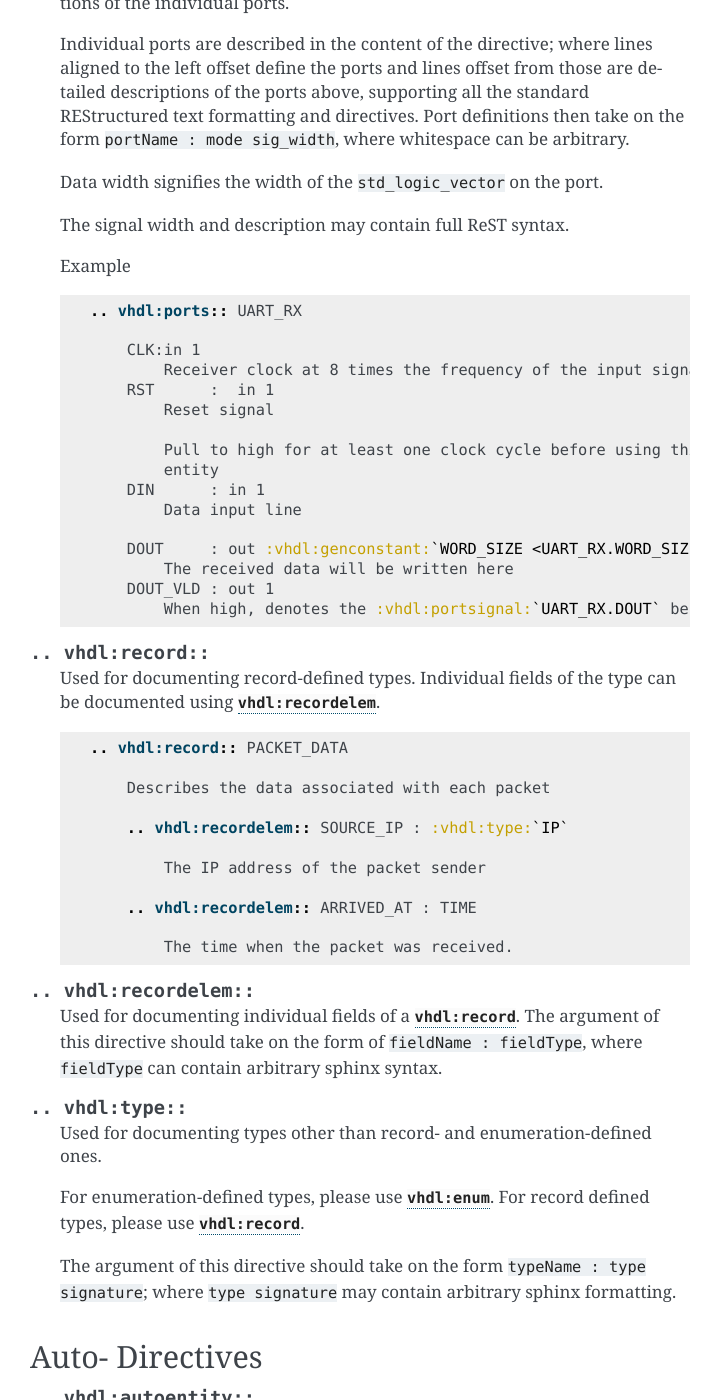
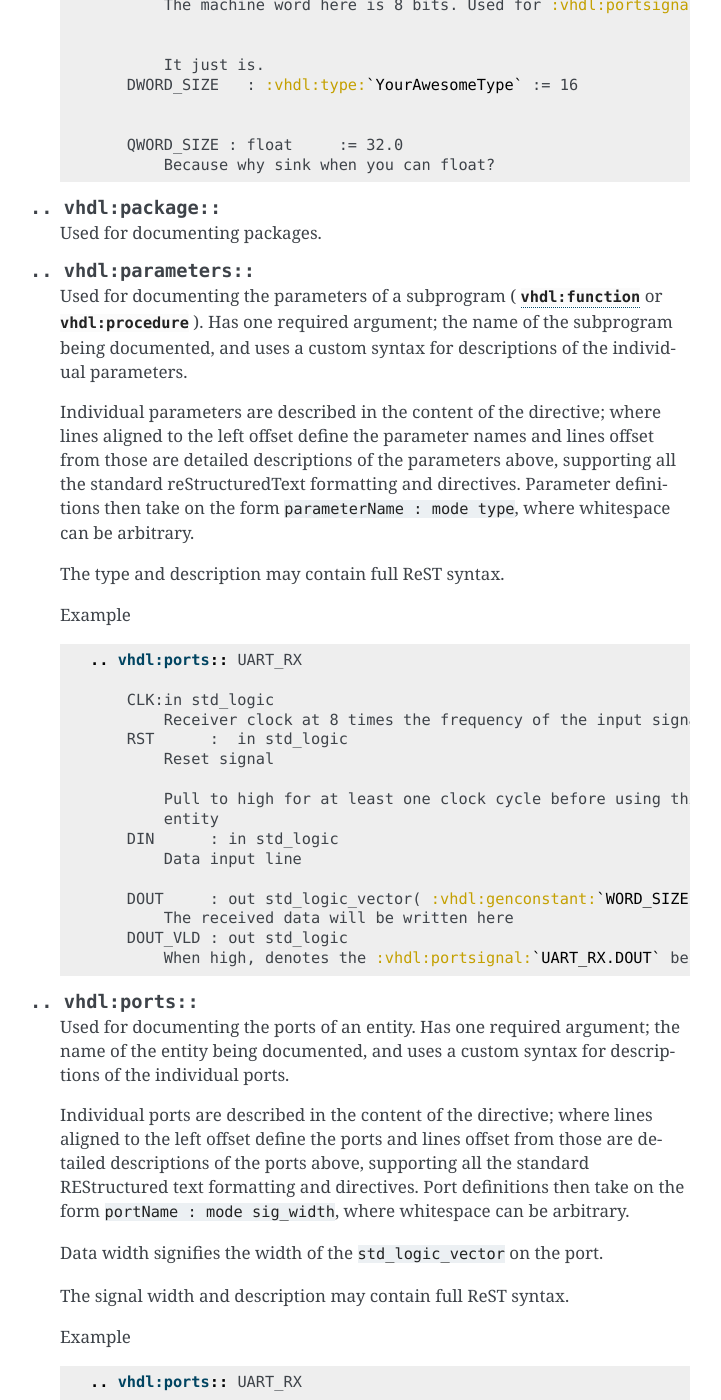
Before and after one commit to CESNET/sphinx-vhdl, a Sphinx documentation site: the page built from doc/source/directives_detailed.rst, in a window 1280 px wide and 1400 px high, scrolled down 1588 px. Shown: the whole window, without its empty margins (390-1111 px from the left). Built offline with Sphinx 7.4.7, drawn with Linux system fonts in a browser that asks for light colours; some of the changed text lies outside the part shown.

Commit message:
Implemented functions, params, autofunctions

```diff
--- a/doc/source/directives_detailed.rst
+++ b/doc/source/directives_detailed.rst
@@ -43,6 +43,26 @@
     Describes a single possible enumeration type value. Should only appear in
     :rst:dir:`vhdl:enum`
 
+.. rst:directive:: vhdl:function
+
+    Describes a pure function. Has two required space-separated arguments - the
+    name of the function and the return type.
+
+    Parameters of the function should be documented using
+    :rst:dir:`vhdl:parameters`
+
+    Example:
+
+    .. code-block:: rst
+
+        .. vhdl:function:: log2 integer
+
+            Calculates the base 2 logarithm of the parameter
+
+            .. vhdl:parameters:: n : in integer/std_logic_vector(31 downto 0)
+
+                The number to calculate the logarithm of
+
 .. rst:directive:: vhdl:generics
 
     Used for documenting the generic constants of an entity. Has one required
@@ -78,6 +98,43 @@
 .. rst:directive:: vhdl:package
 
     Used for documenting packages.
+
+.. rst:directive:: vhdl:parameters
+
+    Used for documenting the parameters of a subprogram (
+    :rst:dir:`vhdl:function` or :rst:dir:`vhdl:procedure` ). Has one required
+    argument; the name of the subprogram being documented, and uses a custom
+    syntax for descriptions of the individual parameters.
+
+    Individual parameters are described in the content of the directive; where
+    lines aligned to the left offset define the parameter names and lines
+    offset from those are detailed descriptions of the parameters above,
+    supporting all the standard reStructuredText formatting and directives.
+    Parameter definitions then take on the form
+    ``parameterName : mode type``, where whitespace can be arbitrary.
+
+    The type and description may contain full ReST syntax.
+
+    Example
+
+    .. code-block:: rst
+
+        .. vhdl:ports:: UART_RX
+
+            CLK:in std_logic
+                Receiver clock at 8 times the frequency of the input signal
+            RST      :  in std_logic
+                Reset signal
+
+                Pull to high for at least one clock cycle before using this
+                entity
+            DIN      : in std_logic
+                Data input line
+
+            DOUT     : out std_logic_vector( :vhdl:genconstant:`WORD_SIZE <UART_RX.WORD_SIZE>` - 1 downto 0)
+                The received data will be written here
+            DOUT_VLD : out std_logic
+                When high, denotes the :vhdl:portsignal:`UART_RX.DOUT` being valid
 
 .. rst:directive:: vhdl:ports
 
@@ -184,6 +241,15 @@
     describing this entity. See :ref:`autodoc_usage` for further instructions
     on how the source code must be set up.
 
+.. rst:directive:: vhdl:autofunction
+
+    Automatically generates a documentation for a pure function.
+    Has one required argument, the name of the type. For the automatic
+    generation to work, the :py:attr:`vhdl_autodoc_source_path` configuration
+    option must be set to point to a valid directory containing VHDL sources
+    describing this entity. See :ref:`autodoc_usage` for further instructions
+    on how the source code must be set up.
+
 .. rst:directive:: vhdl:autogenerics
 
     Automatically generates a documentation for an entity's generics. Has one
```
Also changed, not shown: 2 other files.
